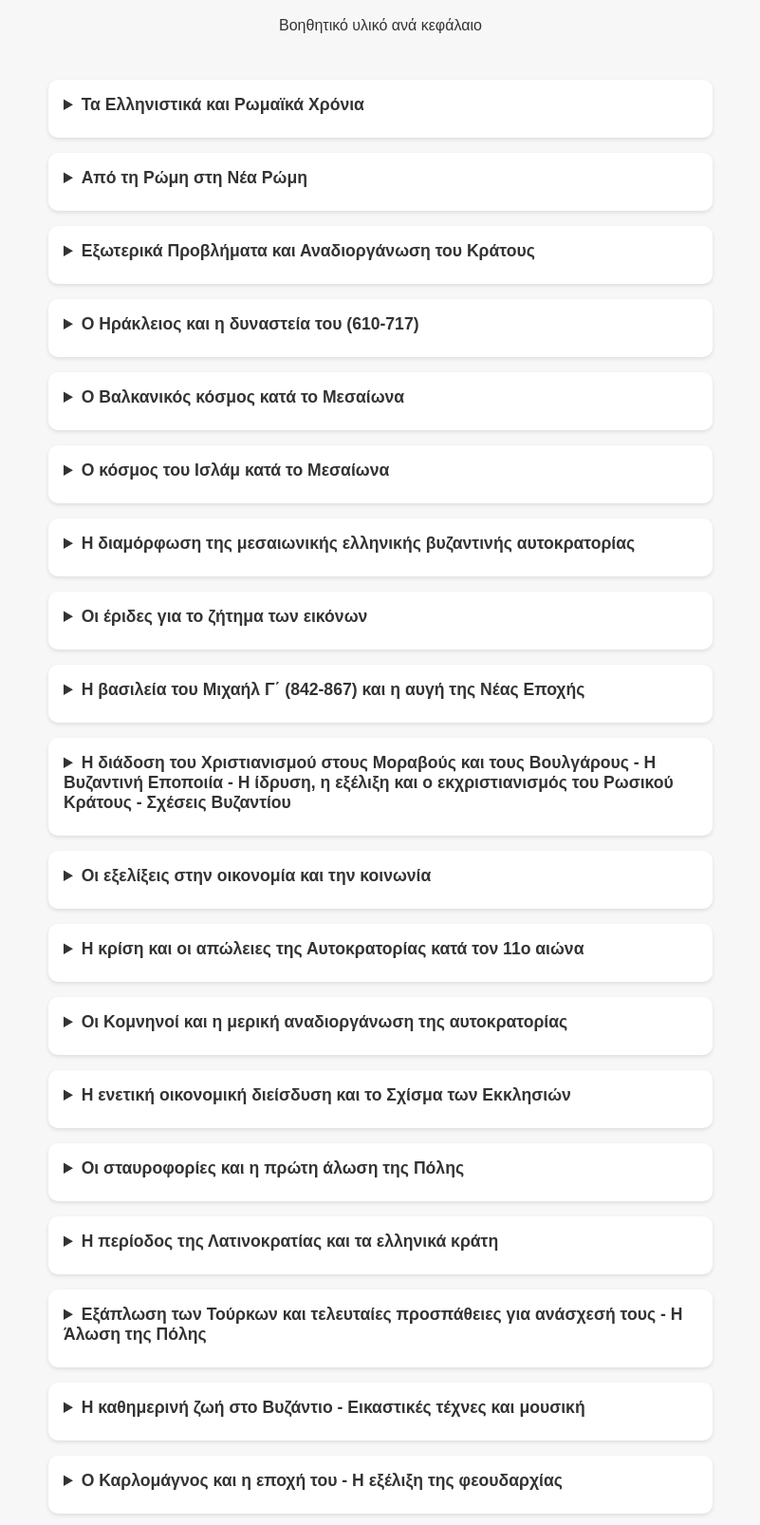
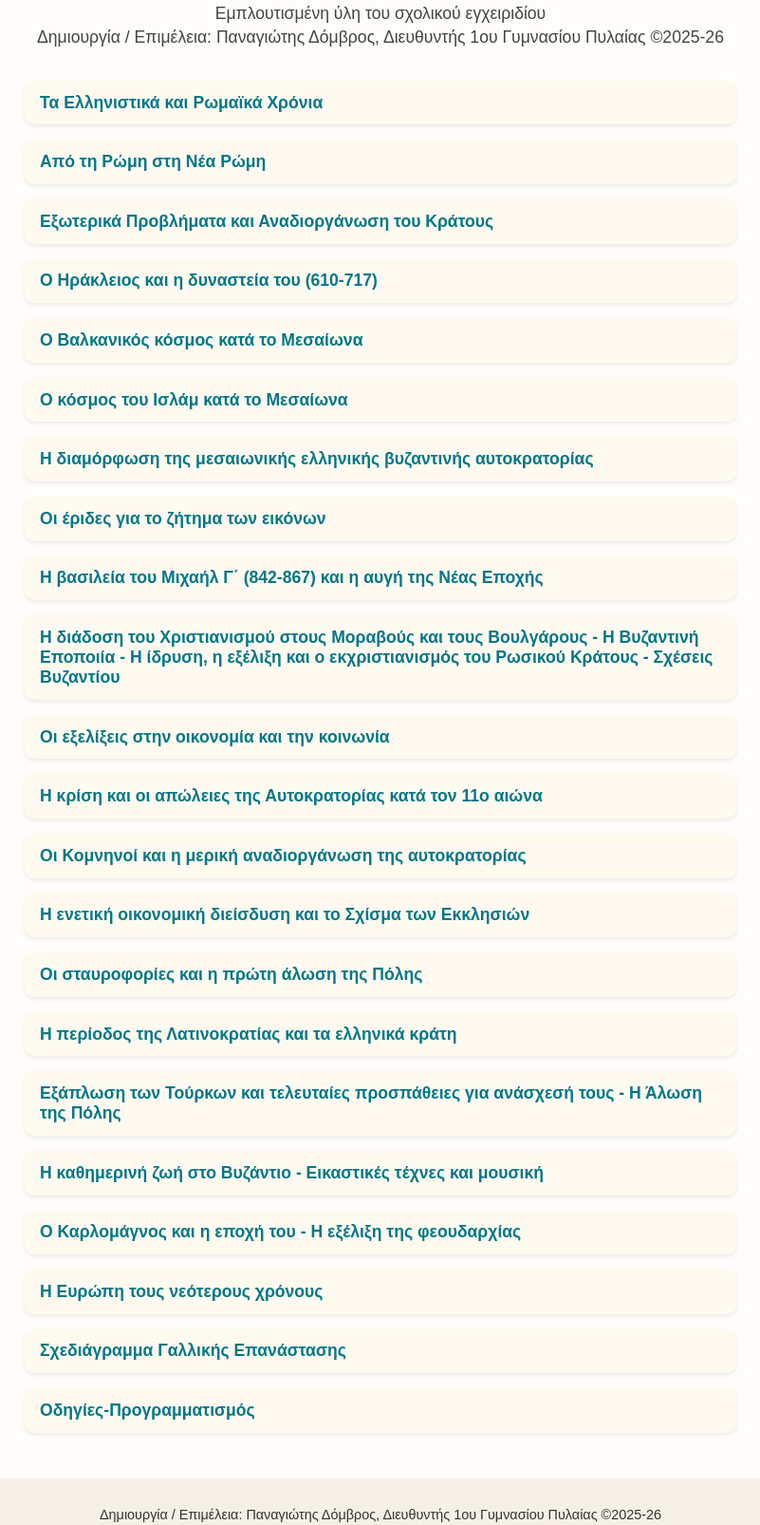
Before and after one commit to pa-domvros/historyb, a plain HTML site: page index.html in a window 1280 px wide. Shown: the part 95-1701 px from the top of the page at 95% size, without its empty margins (239-1040 px from the left). Drawn offline with Linux system fonts and the light colour scheme.

Commit message:
Add files via upload

```diff
--- a/index.html
+++ b/index.html
@@ -9,36 +9,37 @@
 <body>
   <header>
     <h1>📚 Ιστορία Β' Γυμνασίου</h1>
-    <p>Βοηθητικό υλικό ανά κεφάλαιο</p>
+    <p>Εμπλουτισμένη ύλη του σχολικού εγχειριδίου</p>
+    <p>Δημιουργία / Επιμέλεια: Παναγιώτης Δόμβρος, Διευθυντής 1ου Γυμνασίου Πυλαίας ©2025-26</p>
   </header>
 
   <main>
-    <details><summary>Τα Ελληνιστικά και Ρωμαϊκά Χρόνια</summary><ul><li><a href="0/index.html" target="_blank">Άνοιγμα</a></li></ul></details>
-    <details><summary>Από τη Ρώμη στη Νέα Ρώμη</summary><ul><li><a href="1/index.html" target="_blank">Άνοιγμα</a></li></ul></details>
-    <details><summary>Εξωτερικά Προβλήματα και Αναδιοργάνωση του Κράτους</summary><ul><li><a href="2/index.html" target="_blank">Άνοιγμα</a></li></ul></details>
-    <details><summary>Ο Ηράκλειος και η δυναστεία του (610-717)</summary><ul><li><a href="3/index.html" target="_blank">Άνοιγμα</a></li></ul></details>
-    <details><summary>Ο Βαλκανικός κόσμος κατά το Μεσαίωνα</summary><ul><li><a href="4/index.html" target="_blank">Άνοιγμα</a></li></ul></details>
-    <details><summary>Ο κόσμος του Ισλάμ κατά το Μεσαίωνα</summary><ul><li><a href="5/index.html" target="_blank">Άνοιγμα</a></li></ul></details>
-    <details><summary>Η διαμόρφωση της μεσαιωνικής ελληνικής βυζαντινής αυτοκρατορίας</summary><ul><li><a href="6/index.html" target="_blank">Άνοιγμα</a></li></ul></details>
-    <details><summary>Οι έριδες για το ζήτημα των εικόνων</summary><ul><li><a href="7/index.html" target="_blank">Άνοιγμα</a></li></ul></details>
-    <details><summary>Η βασιλεία του Μιχαήλ Γ΄ (842-867) και η αυγή της Νέας Εποχής</summary><ul><li><a href="8/index.html" target="_blank">Άνοιγμα</a></li></ul></details>
-    <details><summary>Η διάδοση του Χριστιανισμού στους Μοραβούς και τους Βουλγάρους - Η Βυζαντινή Εποποιία - Η ίδρυση, η εξέλιξη και ο εκχριστιανισμός του Ρωσικού Κράτους - Σχέσεις Βυζαντίου</summary><ul><li><a href="9/index.html" target="_blank">Άνοιγμα</a></li></ul></details>
-    <details><summary>Οι εξελίξεις στην οικονομία και την κοινωνία</summary><ul><li><a href="10/index.html" target="_blank">Άνοιγμα</a></li></ul></details>
-    <details><summary>Η κρίση και οι απώλειες της Αυτοκρατορίας κατά τον 11ο αιώνα</summary><ul><li><a href="11/index.html" target="_blank">Άνοιγμα</a></li></ul></details>
-    <details><summary>Οι Κομνηνοί και η μερική αναδιοργάνωση της αυτοκρατορίας</summary><ul><li><a href="12/index.html" target="_blank">Άνοιγμα</a></li></ul></details>
-    <details><summary>Η ενετική οικονομική διείσδυση και το Σχίσμα των Εκκλησιών</summary><ul><li><a href="13/index.html" target="_blank">Άνοιγμα</a></li></ul></details>
-    <details><summary>Οι σταυροφορίες και η πρώτη άλωση της Πόλης</summary><ul><li><a href="14/index.html" target="_blank">Άνοιγμα</a></li></ul></details>
-    <details><summary>Η περίοδος της Λατινοκρατίας και τα ελληνικά κράτη</summary><ul><li><a href="15/index.html" target="_blank">Άνοιγμα</a></li></ul></details>
-    <details><summary>Εξάπλωση των Τούρκων και τελευταίες προσπάθειες για ανάσχεσή τους - Η Άλωση της Πόλης</summary><ul><li><a href="16/index.html" target="_blank">Άνοιγμα</a></li></ul></details>
-    <details><summary>Η καθημερινή ζωή στο Βυζάντιο - Εικαστικές τέχνες και μουσική</summary><ul><li><a href="17/index.html" target="_blank">Άνοιγμα</a></li></ul></details>
-    <details><summary>Ο Καρλομάγνος και η εποχή του - Η εξέλιξη της φεουδαρχίας</summary><ul><li><a href="18/index.html" target="_blank">Άνοιγμα</a></li></ul></details>
-    <details><summary>Η Ευρώπη τους νεότερους χρόνους</summary><ul><li><a href="19/index.html" target="_blank">Άνοιγμα</a></li></ul></details>
-    <details><summary>Σχεδιάγραμμα Γαλλικής Επανάστασης</summary><ul><li><a href="20/index.html" target="_blank">Άνοιγμα</a></li></ul></details>
-    <details><summary>Οδηγίες-Προγραμματισμός</summary><ul><li><a href="21/index.html" target="_blank">Άνοιγμα</a></li></ul></details>
+    <details><summary><a href="0/index.html" target="_blank">Τα Ελληνιστικά και Ρωμαϊκά Χρόνια</a></summary></details>
+    <details><summary><a href="1/index.html" target="_blank">Από τη Ρώμη στη Νέα Ρώμη</a></summary></details>
+    <details><summary><a href="2/index.html" target="_blank">Εξωτερικά Προβλήματα και Αναδιοργάνωση του Κράτους</a></summary></details>
+    <details><summary><a href="3/index.html" target="_blank">Ο Ηράκλειος και η δυναστεία του (610-717)</a></summary></details>
+    <details><summary><a href="4/index.html" target="_blank">Ο Βαλκανικός κόσμος κατά το Μεσαίωνα</a></summary></details>
+    <details><summary><a href="5/index.html" target="_blank">Ο κόσμος του Ισλάμ κατά το Μεσαίωνα</a></summary></details>
+    <details><summary><a href="6/index.html" target="_blank">Η διαμόρφωση της μεσαιωνικής ελληνικής βυζαντινής αυτοκρατορίας</a></summary></details>
+    <details><summary><a href="7/index.html" target="_blank">Οι έριδες για το ζήτημα των εικόνων</a></summary></details>
+    <details><summary><a href="8/index.html" target="_blank">Η βασιλεία του Μιχαήλ Γ΄ (842-867) και η αυγή της Νέας Εποχής</a></summary></details>
+    <details><summary><a href="9/index.html" target="_blank">Η διάδοση του Χριστιανισμού στους Μοραβούς και τους Βουλγάρους - Η Βυζαντινή Εποποιία - Η ίδρυση, η εξέλιξη και ο εκχριστιανισμός του Ρωσικού Κράτους - Σχέσεις Βυζαντίου</a></summary></details>
+    <details><summary><a href="10/index.html" target="_blank">Οι εξελίξεις στην οικονομία και την κοινωνία</a></summary></details>
+    <details><summary><a href="11/index.html" target="_blank">Η κρίση και οι απώλειες της Αυτοκρατορίας κατά τον 11ο αιώνα</a></summary></details>
+    <details><summary><a href="12/index.html" target="_blank">Οι Κομνηνοί και η μερική αναδιοργάνωση της αυτοκρατορίας</a></summary></details>
+    <details><summary><a href="13/index.html" target="_blank">Η ενετική οικονομική διείσδυση και το Σχίσμα των Εκκλησιών</a></summary></details>
+    <details><summary><a href="14/index.html" target="_blank">Οι σταυροφορίες και η πρώτη άλωση της Πόλης</a></summary></details>
+    <details><summary><a href="15/index.html" target="_blank">Η περίοδος της Λατινοκρατίας και τα ελληνικά κράτη</a></summary></details>
+    <details><summary><a href="16/index.html" target="_blank">Εξάπλωση των Τούρκων και τελευταίες προσπάθειες για ανάσχεσή τους - Η Άλωση της Πόλης</a></summary></details>
+    <details><summary><a href="17/index.html" target="_blank">Η καθημερινή ζωή στο Βυζάντιο - Εικαστικές τέχνες και μουσική</a></summary></details>
+    <details><summary><a href="18/index.html" target="_blank">Ο Καρλομάγνος και η εποχή του - Η εξέλιξη της φεουδαρχίας</a></summary></details>
+    <details><summary><a href="19/index.html" target="_blank">Η Ευρώπη τους νεότερους χρόνους</a></summary></details>
+    <details><summary><a href="20/index.html" target="_blank">Σχεδιάγραμμα Γαλλικής Επανάστασης</a></summary></details>
+    <details><summary><a href="21/index.html" target="_blank">Οδηγίες-Προγραμματισμός</a></summary></details>
   </main>
 
   <footer>
-    <p>Δημιουργία: Παναγιώτης Δόμβρος (CC BY-NC)</p>
+    <p>Δημιουργία / Επιμέλεια: Παναγιώτης Δόμβρος, Διευθυντής 1ου Γυμνασίου Πυλαίας ©2025-26</p>
   </footer>
 </body>
 </html>
--- a/style.css
+++ b/style.css
@@ -1,11 +1,13 @@
+/* === Βασικό Στυλ === */
 body {
   font-family: sans-serif;
-  background: #f7f7f7;
+  background: #fefdf9; /* off-white */
   color: #333;
   margin: 0;
   padding: 0 1rem;
 }
 
+/* === Κεφαλίδα === */
 header {
   text-align: center;
   padding: 2rem 0 1rem;
@@ -14,45 +16,61 @@ header {
 h1 {
   font-size: 2rem;
   color: #2c3e50;
+  margin-bottom: 0.5rem;
 }
 
+header p {
+  font-size: 1.1rem;
+  font-weight: 500;
+  color: #444;
+  margin: 0.2rem 0;
+}
+
+/* === Κύριο περιεχόμενο === */
 main {
-  max-width: 700px;
+  max-width: 750px;
   margin: auto;
 }
 
+/* === Ενότητες === */
 details {
-  background: white;
+  background: #fffaf0; /* light gold */
+  border-radius: 10px;
   margin: 1rem 0;
-  padding: 1rem;
-  border-radius: 10px;
-  box-shadow: 0 2px 4px rgba(0,0,0,0.1);
+  padding: 0.8rem 1rem;
+  box-shadow: 0 2px 4px rgba(0, 0, 0, 0.08);
+  transition: background 0.3s ease;
+}
+
+details:hover {
+  background: #fef3d3;
+}
+
+summary {
+  list-style: none;
   cursor: pointer;
 }
 
-summary {
+/* === Clickable title link === */
+summary a {
+  text-decoration: none;
+  color: #007788; /* teal-ish link */
+  font-weight: bold;
   font-size: 1.1rem;
-  font-weight: bold;
-  margin-bottom: 0.5rem;
+  display: inline-block;
+  width: 100%;
 }
 
-ul {
-  padding-left: 1.2rem;
-}
-
-a {
-  text-decoration: none;
-  color: #2980b9;
-}
-
-a:hover {
+summary a:hover {
   text-decoration: underline;
 }
 
+/* === Footer με very light beige === */
 footer {
+  background-color: #f5f0e6; /* very light beige */
+  color: #333;
   text-align: center;
   font-size: 0.9rem;
   margin-top: 3rem;
-  padding-bottom: 1rem;
-  color: #777;
+  padding: 1rem 0;
 }
```
